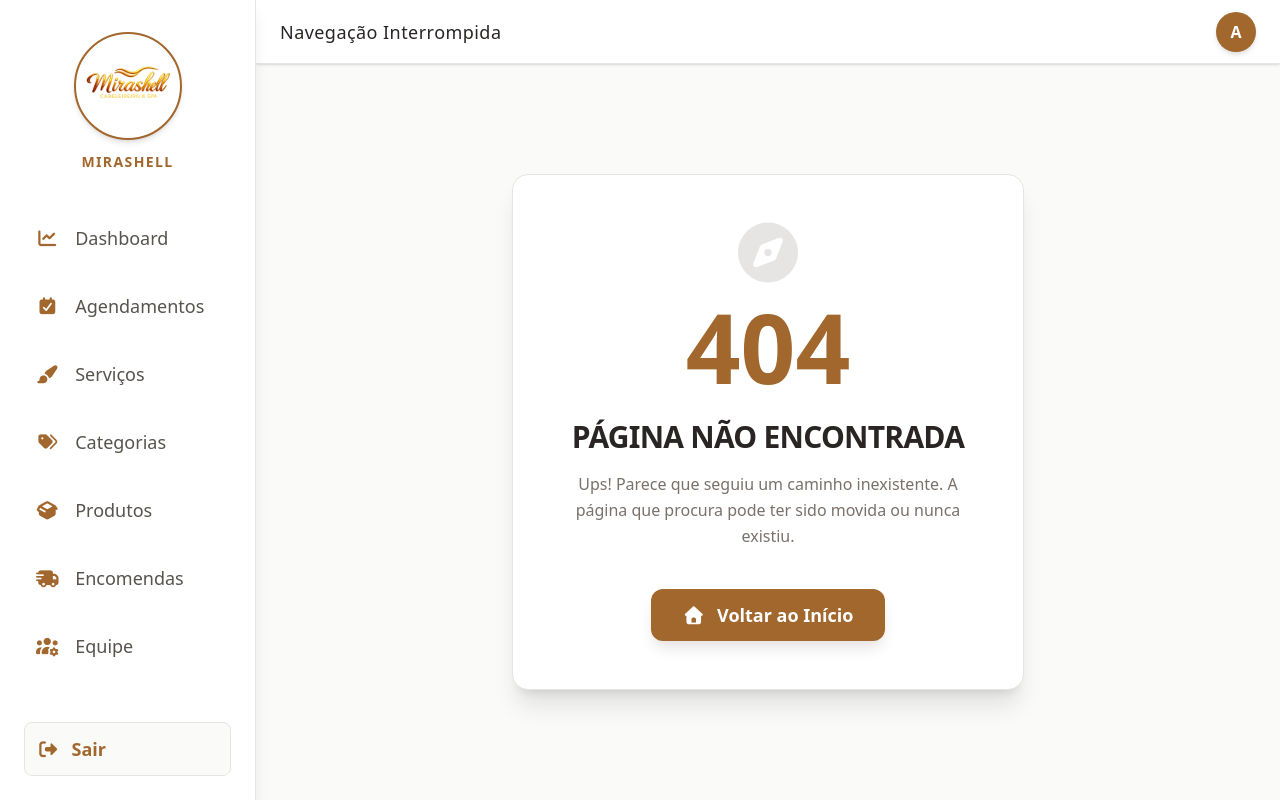
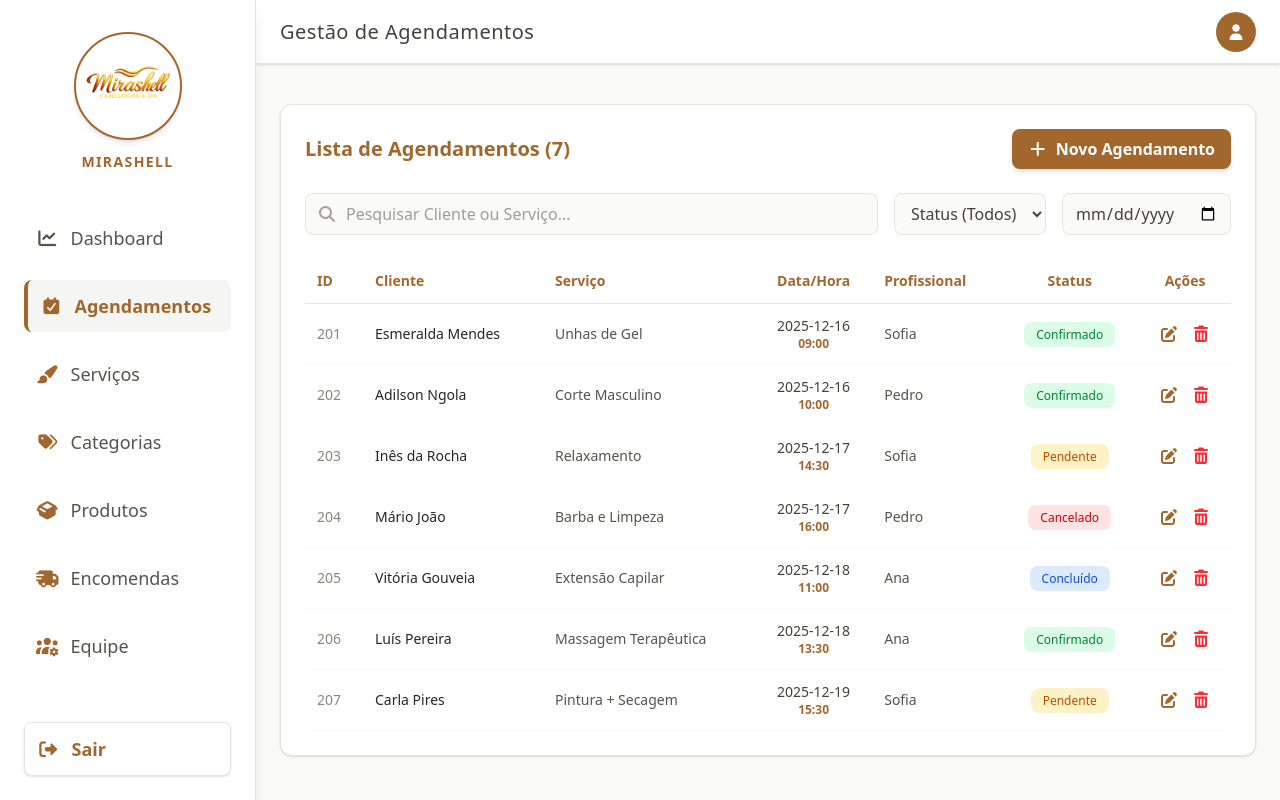
Before and after one commit to nsimba-afonso-nwayami/salao-mirashell-2, a React (Vite) app: page /dashboard/admin/agendamentos in a window 1280 px wide. Built offline with nearby package versions, Linux system fonts and the light colour scheme.

Commit message:
Rotas ajustadas novamente

```diff
--- a/src/pages/admin/AgendamentosAdmin.jsx
+++ b/src/pages/admin/AgendamentosAdmin.jsx
@@ -88,7 +88,7 @@ export default function AgendamentosAdmin() {
 
           <nav className="space-y-4 text-lg">
             <Link
-              to="/"
+              to="/dashboard/admin"
               className="block p-3 rounded-lg hover:bg-stone-50 text-stone-600 hover:text-[#A2672D]"
             >
               <i className="fas fa-chart-line mr-3 w-5"></i>
@@ -96,7 +96,7 @@ export default function AgendamentosAdmin() {
             </Link>
 
             <Link
-              to="/agendamentos/"
+              to="/dashboard/admin/agendamentos"
               className="block p-3 rounded-lg bg-stone-100 border-l-4 border-[#A2672D] font-semibold text-[#A2672D]"
             >
               <i className="fas fa-calendar-check mr-3 w-5 text-[#A2672D]"></i>
@@ -104,7 +104,7 @@ export default function AgendamentosAdmin() {
             </Link>
 
             <Link
-              to="/servicos"
+              to="/dashboard/admin/servicos"
               className="block p-3 rounded-lg hover:bg-stone-50 cursor-pointer text-stone-600 hover:text-[#A2672D] transition-colors"
             >
               <i className="fas fa-paint-brush mr-3 w-5 text-[#A2672D]"></i>
@@ -112,7 +112,7 @@ export default function AgendamentosAdmin() {
             </Link>
 
             <Link
-              to="/categorias"
+              to="/dashboard/admin/categorias"
               className="block p-3 rounded-lg hover:bg-stone-50 cursor-pointer text-stone-600 hover:text-[#A2672D] transition-colors"
             >
               <i className="fas fa-tags mr-3 w-5 text-[#A2672D]"></i>
@@ -120,7 +120,7 @@ export default function AgendamentosAdmin() {
             </Link>
 
             <Link
-              to="/produtos"
+              to="/dashboard/admin/produtos"
               className="block p-3 rounded-lg hover:bg-stone-50 cursor-pointer text-stone-600 hover:text-[#A2672D] transition-colors"
             >
               <i className="fas fa-box-open mr-3 w-5 text-[#A2672D]"></i>
@@ -128,7 +128,7 @@ export default function AgendamentosAdmin() {
             </Link>
 
             <Link
-              to="/encomendas"
+              to="/dashboard/admin/encomendas"
               className="block p-3 rounded-lg hover:bg-stone-50 cursor-pointer text-stone-600 hover:text-[#A2672D] transition-colors"
             >
               <i className="fas fa-shipping-fast mr-3 w-5 text-[#A2672D]"></i>
@@ -136,7 +136,7 @@ export default function AgendamentosAdmin() {
             </Link>
 
             <Link
-              to="/equipe"
+              to="/dashboard/admin/equipe"
               className="block p-3 rounded-lg hover:bg-stone-50 cursor-pointer text-stone-600 hover:text-[#A2672D] transition-colors"
             >
               <i className="fas fa-users-cog mr-3 w-5 text-[#A2672D]"></i>
--- a/src/pages/admin/CategoriasAdmin.jsx
+++ b/src/pages/admin/CategoriasAdmin.jsx
@@ -66,30 +66,30 @@ export default function CategoriasAdmin() {
           </div>
 
           <nav className="space-y-4 text-lg">
-            <Link to="/" className="block p-3 rounded-lg hover:bg-stone-50 text-stone-600 hover:text-[#A2672D]">
+            <Link to="/dashboard/admin" className="block p-3 rounded-lg hover:bg-stone-50 text-stone-600 hover:text-[#A2672D]">
               <i className="fas fa-chart-line mr-3 w-5 text-[#A2672D]"></i> Dashboard
             </Link>
-            <Link to="/agendamentos" className="block p-3 rounded-lg hover:bg-stone-50 text-stone-600 hover:text-[#A2672D]">
+            <Link to="/dashboard/admin/agendamentos" className="block p-3 rounded-lg hover:bg-stone-50 text-stone-600 hover:text-[#A2672D]">
               <i className="fas fa-calendar-check mr-3 w-5 text-[#A2672D]"></i> Agendamentos
             </Link>
-            <Link to="/servicos" className="block p-3 rounded-lg hover:bg-stone-50 text-stone-600 hover:text-[#A2672D]">
+            <Link to="/dashboard/admin/servicos" className="block p-3 rounded-lg hover:bg-stone-50 text-stone-600 hover:text-[#A2672D]">
               <i className="fas fa-paint-brush mr-3 w-5 text-[#A2672D]"></i> Serviços
             </Link>
 
             <Link
-              to="/categorias"
+              to="/dashboard/admin/categorias"
               className="block p-3 rounded-lg bg-stone-100 border-l-4 border-[#A2672D] font-semibold text-[#A2672D]"
             >
               <i className="fas fa-tags mr-3 w-5"></i> Categorias
             </Link>
 
-            <Link to="/produtos" className="block p-3 rounded-lg hover:bg-stone-50 text-stone-600 hover:text-[#A2672D]">
+            <Link to="/dashboard/admin/produtos" className="block p-3 rounded-lg hover:bg-stone-50 text-stone-600 hover:text-[#A2672D]">
               <i className="fas fa-box-open mr-3 w-5 text-[#A2672D]"></i> Produtos
             </Link>
-            <Link to="/encomendas" className="block p-3 rounded-lg hover:bg-stone-50 text-stone-600 hover:text-[#A2672D]">
+            <Link to="/dashboard/admin/encomendas" className="block p-3 rounded-lg hover:bg-stone-50 text-stone-600 hover:text-[#A2672D]">
               <i className="fas fa-shipping-fast mr-3 w-5 text-[#A2672D]"></i> Encomendas
             </Link>
-            <Link to="/equipe" className="block p-3 rounded-lg hover:bg-stone-50 text-stone-600 hover:text-[#A2672D]">
+            <Link to="/dashboard/admin/equipe" className="block p-3 rounded-lg hover:bg-stone-50 text-stone-600 hover:text-[#A2672D]">
               <i className="fas fa-users-cog mr-3 w-5 text-[#A2672D]"></i> Equipe
             </Link>
           </nav>
--- a/src/pages/admin/DashboardAdmin.jsx
+++ b/src/pages/admin/DashboardAdmin.jsx
@@ -80,7 +80,7 @@ export default function DashboardAdmin() {
           {/* MENU PRINCIPAL */}
           <nav className="space-y-4 text-lg">
             <Link
-              to="/"
+              to="/dashboard/admin"
               className="block p-3 rounded-lg bg-stone-100 border-l-4 border-[#A2672D] font-semibold text-[#A2672D]"
             >
               <i className="fas fa-chart-line mr-3 w-5"></i>
@@ -88,7 +88,7 @@ export default function DashboardAdmin() {
             </Link>
 
             <Link
-              to="/agendamentos/"
+              to="/dashboard/admin/agendamentos/"
               className="block p-3 rounded-lg hover:bg-stone-50 cursor-pointer text-stone-600 hover:text-[#A2672D] transition-colors"
             >
               <i className="fas fa-calendar-check mr-3 w-5 text-[#A2672D]"></i>
@@ -96,7 +96,7 @@ export default function DashboardAdmin() {
             </Link>
 
             <Link
-              to="/servicos"
+              to="/dashboard/admin/servicos"
               className="block p-3 rounded-lg hover:bg-stone-50 cursor-pointer text-stone-600 hover:text-[#A2672D] transition-colors"
             >
               <i className="fas fa-paint-brush mr-3 w-5 text-[#A2672D]"></i>
@@ -104,7 +104,7 @@ export default function DashboardAdmin() {
             </Link>
 
             <Link
-              to="/categorias"
+              to="/dashboard/admin/categorias"
               className="block p-3 rounded-lg hover:bg-stone-50 cursor-pointer text-stone-600 hover:text-[#A2672D] transition-colors"
             >
               <i className="fas fa-tags mr-3 w-5 text-[#A2672D]"></i>
@@ -112,7 +112,7 @@ export default function DashboardAdmin() {
             </Link>
 
             <Link
-              to="/produtos"
+              to="/dashboard/admin/produtos"
               className="block p-3 rounded-lg hover:bg-stone-50 cursor-pointer text-stone-600 hover:text-[#A2672D] transition-colors"
             >
               <i className="fas fa-box-open mr-3 w-5 text-[#A2672D]"></i>
@@ -120,7 +120,7 @@ export default function DashboardAdmin() {
             </Link>
 
             <Link
-              to="/encomendas"
+              to="/dashboard/admin/encomendas"
               className="block p-3 rounded-lg hover:bg-stone-50 cursor-pointer text-stone-600 hover:text-[#A2672D] transition-colors"
             >
               <i className="fas fa-shipping-fast mr-3 w-5 text-[#A2672D]"></i>
@@ -128,7 +128,7 @@ export default function DashboardAdmin() {
             </Link>
 
             <Link
-              to="/equipe"
+              to="/dashboard/admin/equipe"
               className="block p-3 rounded-lg hover:bg-stone-50 cursor-pointer text-stone-600 hover:text-[#A2672D] transition-colors"
             >
               <i className="fas fa-users-cog mr-3 w-5 text-[#A2672D]"></i>
--- a/src/pages/admin/EncomendasAdmin.jsx
+++ b/src/pages/admin/EncomendasAdmin.jsx
@@ -107,13 +107,13 @@ export default function EncomendasAdmin() {
           </div>
 
           <nav className="space-y-4 text-lg text-stone-600">
-            <Link to="/" className="block p-3 rounded-lg hover:bg-stone-50"><i className="fas fa-chart-line mr-3 w-5 text-[#A2672D]"></i> Dashboard</Link>
-            <Link to="/agendamentos" className="block p-3 rounded-lg hover:bg-stone-50"><i className="fas fa-calendar-check mr-3 w-5 text-[#A2672D]"></i> Agendamentos</Link>
+            <Link to="/dashboard/admin" className="block p-3 rounded-lg hover:bg-stone-50"><i className="fas fa-chart-line mr-3 w-5 text-[#A2672D]"></i> Dashboard</Link>
+            <Link to="/dashboard/admin/agendamentos" className="block p-3 rounded-lg hover:bg-stone-50"><i className="fas fa-calendar-check mr-3 w-5 text-[#A2672D]"></i> Agendamentos</Link>
             <Link to="/servicos" className="block p-3 rounded-lg hover:bg-stone-50"><i className="fas fa-paint-brush mr-3 w-5 text-[#A2672D]"></i> Serviços</Link>
-            <Link to="/categorias" className="block p-3 rounded-lg hover:bg-stone-50"><i className="fas fa-tags mr-3 w-5 text-[#A2672D]"></i> Categorias</Link>
-            <Link to="/produtos" className="block p-3 rounded-lg hover:bg-stone-50"><i className="fas fa-box-open mr-3 w-5 text-[#A2672D]"></i> Produtos</Link>
-            <Link to="/encomendas" className="block p-3 rounded-lg bg-stone-100 border-l-4 border-[#A2672D] font-semibold text-[#A2672D]"><i className="fas fa-shipping-fast mr-3 w-5"></i> Encomendas</Link>
-            <Link to="/equipe" className="block p-3 rounded-lg hover:bg-stone-50"><i className="fas fa-users-cog mr-3 w-5 text-[#A2672D]"></i> Equipe</Link>
+            <Link to="/dashboard/admin/categorias" className="block p-3 rounded-lg hover:bg-stone-50"><i className="fas fa-tags mr-3 w-5 text-[#A2672D]"></i> Categorias</Link>
+            <Link to="/dashboard/admin/produtos" className="block p-3 rounded-lg hover:bg-stone-50"><i className="fas fa-box-open mr-3 w-5 text-[#A2672D]"></i> Produtos</Link>
+            <Link to="/dashboard/admin/encomendas" className="block p-3 rounded-lg bg-stone-100 border-l-4 border-[#A2672D] font-semibold text-[#A2672D]"><i className="fas fa-shipping-fast mr-3 w-5"></i> Encomendas</Link>
+            <Link to="/dashboard/admin/equipe" className="block p-3 rounded-lg hover:bg-stone-50"><i className="fas fa-users-cog mr-3 w-5 text-[#A2672D]"></i> Equipe</Link>
           </nav>
         </div>
         <button onClick={handleLogout} className="w-full mt-8 flex items-center p-3 rounded-lg bg-stone-50 border border-stone-200 hover:bg-stone-100 transition font-semibold text-[#A2672D]"><i className="fas fa-sign-out-alt mr-3 w-5"></i> Sair</button>
--- a/src/pages/admin/EquipeAdmin.jsx
+++ b/src/pages/admin/EquipeAdmin.jsx
@@ -75,13 +75,13 @@ export default function EquipeAdmin() {
           </div>
 
           <nav className="space-y-4 text-lg text-stone-600">
-            <Link to="/" className="block p-3 rounded-lg hover:bg-stone-50"><i className="fas fa-chart-line mr-3 w-5 text-[#A2672D]"></i> Dashboard</Link>
-            <Link to="/agendamentos" className="block p-3 rounded-lg hover:bg-stone-50"><i className="fas fa-calendar-check mr-3 w-5 text-[#A2672D]"></i> Agendamentos</Link>
-            <Link to="/servicos" className="block p-3 rounded-lg hover:bg-stone-50"><i className="fas fa-paint-brush mr-3 w-5 text-[#A2672D]"></i> Serviços</Link>
-            <Link to="/categorias" className="block p-3 rounded-lg hover:bg-stone-50"><i className="fas fa-tags mr-3 w-5 text-[#A2672D]"></i> Categorias</Link>
-            <Link to="/produtos" className="block p-3 rounded-lg hover:bg-stone-50"><i className="fas fa-box-open mr-3 w-5 text-[#A2672D]"></i> Produtos</Link>
-            <Link to="/encomendas" className="block p-3 rounded-lg hover:bg-stone-50"><i className="fas fa-shipping-fast mr-3 w-5 text-[#A2672D]"></i> Encomendas</Link>
-            <Link to="/equipe" className="block p-3 rounded-lg bg-stone-100 border-l-4 border-[#A2672D] font-semibold text-[#A2672D]"><i className="fas fa-users-cog mr-3 w-5"></i> Equipe</Link>
+            <Link to="/dashboard/admin" className="block p-3 rounded-lg hover:bg-stone-50"><i className="fas fa-chart-line mr-3 w-5 text-[#A2672D]"></i> Dashboard</Link>
+            <Link to="/dashboard/admin/agendamentos" className="block p-3 rounded-lg hover:bg-stone-50"><i className="fas fa-calendar-check mr-3 w-5 text-[#A2672D]"></i> Agendamentos</Link>
+            <Link to="/dashboard/admin/servicos" className="block p-3 rounded-lg hover:bg-stone-50"><i className="fas fa-paint-brush mr-3 w-5 text-[#A2672D]"></i> Serviços</Link>
+            <Link to="/dashboard/admin/categorias" className="block p-3 rounded-lg hover:bg-stone-50"><i className="fas fa-tags mr-3 w-5 text-[#A2672D]"></i> Categorias</Link>
+            <Link to="/dashboard/admin/produtos" className="block p-3 rounded-lg hover:bg-stone-50"><i className="fas fa-box-open mr-3 w-5 text-[#A2672D]"></i> Produtos</Link>
+            <Link to="/dashboard/admin/encomendas" className="block p-3 rounded-lg hover:bg-stone-50"><i className="fas fa-shipping-fast mr-3 w-5 text-[#A2672D]"></i> Encomendas</Link>
+            <Link to="/dashboard/admin/equipe" className="block p-3 rounded-lg bg-stone-100 border-l-4 border-[#A2672D] font-semibold text-[#A2672D]"><i className="fas fa-users-cog mr-3 w-5"></i> Equipe</Link>
           </nav>
         </div>
         <button onClick={handleLogout} className="w-full mt-8 flex items-center p-3 rounded-lg bg-stone-50 border border-stone-200 hover:bg-stone-100 transition font-semibold text-[#A2672D]"><i className="fas fa-sign-out-alt mr-3 w-5"></i> Sair</button>
--- a/src/pages/admin/NotFoundAdmin.jsx
+++ b/src/pages/admin/NotFoundAdmin.jsx
@@ -53,22 +53,22 @@ export default function NotFoundAdmin() {
             <Link to="/dashboard/admin" className="block p-3 rounded-lg hover:bg-stone-50 transition-colors">
               <i className="fas fa-chart-line mr-3 w-5 text-[#A2672D]"></i> Dashboard
             </Link>
-            <Link to="/dashboard/agendamentos" className="block p-3 rounded-lg hover:bg-stone-50 transition-colors">
+            <Link to="/dashboard/admin/agendamentos" className="block p-3 rounded-lg hover:bg-stone-50 transition-colors">
               <i className="fas fa-calendar-check mr-3 w-5 text-[#A2672D]"></i> Agendamentos
             </Link>
-            <Link to="/servicos" className="block p-3 rounded-lg hover:bg-stone-50 transition-colors">
+            <Link to="/dashboard/admin/servicos" className="block p-3 rounded-lg hover:bg-stone-50 transition-colors">
               <i className="fas fa-paint-brush mr-3 w-5 text-[#A2672D]"></i> Serviços
             </Link>
-            <Link to="/categorias" className="block p-3 rounded-lg hover:bg-stone-50 transition-colors">
+            <Link to="/dashboard/admin/categorias" className="block p-3 rounded-lg hover:bg-stone-50 transition-colors">
               <i className="fas fa-tags mr-3 w-5 text-[#A2672D]"></i> Categorias
             </Link>
-            <Link to="/produtos" className="block p-3 rounded-lg hover:bg-stone-50 transition-colors">
+            <Link to="/dashboard/admin/produtos" className="block p-3 rounded-lg hover:bg-stone-50 transition-colors">
               <i className="fas fa-box-open mr-3 w-5 text-[#A2672D]"></i> Produtos
             </Link>
-            <Link to="/encomendas" className="block p-3 rounded-lg hover:bg-stone-50 transition-colors">
+            <Link to="/dashboard/admin/encomendas" className="block p-3 rounded-lg hover:bg-stone-50 transition-colors">
               <i className="fas fa-shipping-fast mr-3 w-5 text-[#A2672D]"></i> Encomendas
             </Link>
-            <Link to="/equipe" className="block p-3 rounded-lg hover:bg-stone-50 transition-colors">
+            <Link to="/dashboard/admin/equipe" className="block p-3 rounded-lg hover:bg-stone-50 transition-colors">
               <i className="fas fa-users-cog mr-3 w-5 text-[#A2672D]"></i> Equipe
             </Link>
           </nav>
--- a/src/pages/admin/ProdutosAdmin.jsx
+++ b/src/pages/admin/ProdutosAdmin.jsx
@@ -77,30 +77,30 @@ export default function ProdutosAdmin() {
           </div>
 
           <nav className="space-y-4 text-lg">
-            <Link to="/" className="block p-3 rounded-lg hover:bg-stone-50 text-stone-600 hover:text-[#A2672D]">
+            <Link to="/dashboard/admin" className="block p-3 rounded-lg hover:bg-stone-50 text-stone-600 hover:text-[#A2672D]">
               <i className="fas fa-chart-line mr-3 w-5 text-[#A2672D]"></i> Dashboard
             </Link>
-            <Link to="/agendamentos" className="block p-3 rounded-lg hover:bg-stone-50 text-stone-600 hover:text-[#A2672D]">
+            <Link to="/dashboard/admin/agendamentos" className="block p-3 rounded-lg hover:bg-stone-50 text-stone-600 hover:text-[#A2672D]">
               <i className="fas fa-calendar-check mr-3 w-5 text-[#A2672D]"></i> Agendamentos
             </Link>
-            <Link to="/servicos" className="block p-3 rounded-lg hover:bg-stone-50 text-stone-600 hover:text-[#A2672D]">
+            <Link to="/dashboard/admin/servicos" className="block p-3 rounded-lg hover:bg-stone-50 text-stone-600 hover:text-[#A2672D]">
               <i className="fas fa-paint-brush mr-3 w-5 text-[#A2672D]"></i> Serviços
             </Link>
-            <Link to="/categorias" className="block p-3 rounded-lg hover:bg-stone-50 text-stone-600 hover:text-[#A2672D]">
+            <Link to="/dashboard/admin/categorias" className="block p-3 rounded-lg hover:bg-stone-50 text-stone-600 hover:text-[#A2672D]">
               <i className="fas fa-tags mr-3 w-5 text-[#A2672D]"></i> Categorias
             </Link>
 
             <Link
-              to="/produtos"
+              to="/dashboard/admin/produtos"
               className="block p-3 rounded-lg bg-stone-100 border-l-4 border-[#A2672D] font-semibold text-[#A2672D]"
             >
               <i className="fas fa-box-open mr-3 w-5"></i> Produtos
             </Link>
 
-            <Link to="/encomendas" className="block p-3 rounded-lg hover:bg-stone-50 text-stone-600 hover:text-[#A2672D]">
+            <Link to="/dashboard/admin/encomendas" className="block p-3 rounded-lg hover:bg-stone-50 text-stone-600 hover:text-[#A2672D]">
               <i className="fas fa-shipping-fast mr-3 w-5 text-[#A2672D]"></i> Encomendas
             </Link>
-            <Link to="/equipe" className="block p-3 rounded-lg hover:bg-stone-50 text-stone-600 hover:text-[#A2672D]">
+            <Link to="/dashboard/admin/equipe" className="block p-3 rounded-lg hover:bg-stone-50 text-stone-600 hover:text-[#A2672D]">
               <i className="fas fa-users-cog mr-3 w-5 text-[#A2672D]"></i> Equipe
             </Link>
           </nav>
--- a/src/pages/admin/ServicosAdmin.jsx
+++ b/src/pages/admin/ServicosAdmin.jsx
@@ -86,30 +86,30 @@ export default function ServicosAdmin() {
           </div>
 
           <nav className="space-y-4 text-lg">
-            <Link to="/" className="block p-3 rounded-lg hover:bg-stone-50 text-stone-600 hover:text-[#A2672D]">
+            <Link to="/dashboard/admin" className="block p-3 rounded-lg hover:bg-stone-50 text-stone-600 hover:text-[#A2672D]">
               <i className="fas fa-chart-line mr-3 w-5 text-[#A2672D]"></i> Dashboard
             </Link>
-            <Link to="/agendamentos" className="block p-3 rounded-lg hover:bg-stone-50 text-stone-600 hover:text-[#A2672D]">
+            <Link to="/dashboard/admin/agendamentos" className="block p-3 rounded-lg hover:bg-stone-50 text-stone-600 hover:text-[#A2672D]">
               <i className="fas fa-calendar-check mr-3 w-5 text-[#A2672D]"></i> Agendamentos
             </Link>
 
             <Link
-              to="/servicos"
+              to="/dashboard/admin/servicos"
               className="block p-3 rounded-lg bg-stone-100 border-l-4 border-[#A2672D] font-semibold text-[#A2672D]"
             >
               <i className="fas fa-paint-brush mr-3 w-5"></i> Serviços
             </Link>
 
-            <Link to="/categorias" className="block p-3 rounded-lg hover:bg-stone-50 text-stone-600 hover:text-[#A2672D]">
+            <Link to="/dashboard/admin/categorias" className="block p-3 rounded-lg hover:bg-stone-50 text-stone-600 hover:text-[#A2672D]">
               <i className="fas fa-tags mr-3 w-5 text-[#A2672D]"></i> Categorias
             </Link>
-            <Link to="/produtos" className="block p-3 rounded-lg hover:bg-stone-50 text-stone-600 hover:text-[#A2672D]">
+            <Link to="/dashboard/admin/produtos" className="block p-3 rounded-lg hover:bg-stone-50 text-stone-600 hover:text-[#A2672D]">
               <i className="fas fa-box-open mr-3 w-5 text-[#A2672D]"></i> Produtos
             </Link>
-            <Link to="/encomendas" className="block p-3 rounded-lg hover:bg-stone-50 text-stone-600 hover:text-[#A2672D]">
+            <Link to="/dashboard/admin/encomendas" className="block p-3 rounded-lg hover:bg-stone-50 text-stone-600 hover:text-[#A2672D]">
               <i className="fas fa-shipping-fast mr-3 w-5 text-[#A2672D]"></i> Encomendas
             </Link>
-            <Link to="/equipe" className="block p-3 rounded-lg hover:bg-stone-50 text-stone-600 hover:text-[#A2672D]">
+            <Link to="/dashboard/admin/equipe" className="block p-3 rounded-lg hover:bg-stone-50 text-stone-600 hover:text-[#A2672D]">
               <i className="fas fa-users-cog mr-3 w-5 text-[#A2672D]"></i> Equipe
             </Link>
           </nav>
--- a/src/routes/AppRoutes.jsx
+++ b/src/routes/AppRoutes.jsx
@@ -22,8 +22,8 @@ export default function AppRoutes () {
     return (
         <Routes>
             {/*Rotas do site */}
-            {/*<Route path="/" element={<Home />} />
-            <Route path="*" element={<NotFound />} />*/}
+            <Route path="/" element={<Home />} />
+            <Route path="*" element={<NotFound />} />
 
             {/*Rotas de autenticação */}
             <Route path="/auth/login" element={<Login />} />
@@ -31,7 +31,7 @@ export default function AppRoutes () {
             <Route path="/auth/esqueci-senha" element={<ForgotPassword />} />
 
             {/*Rotas do admin */}
-            <Route path="/">
+            <Route path="/dashboard/admin">
                 <Route path="" element={<DashboardAdmin />} />
                 <Route path="agendamentos" element={<AgendamentosAdmin />} />
                 <Route path="servicos" element={<ServicosAdmin />} />
```
